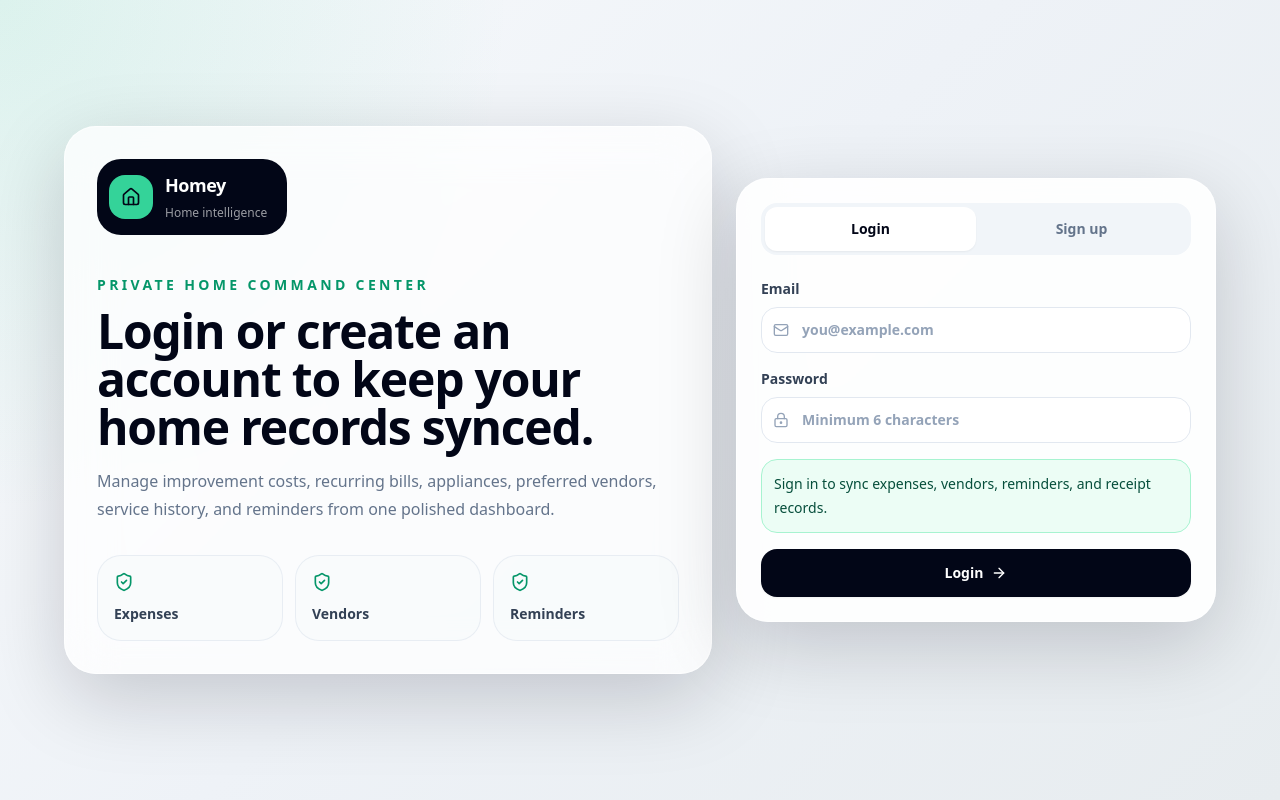
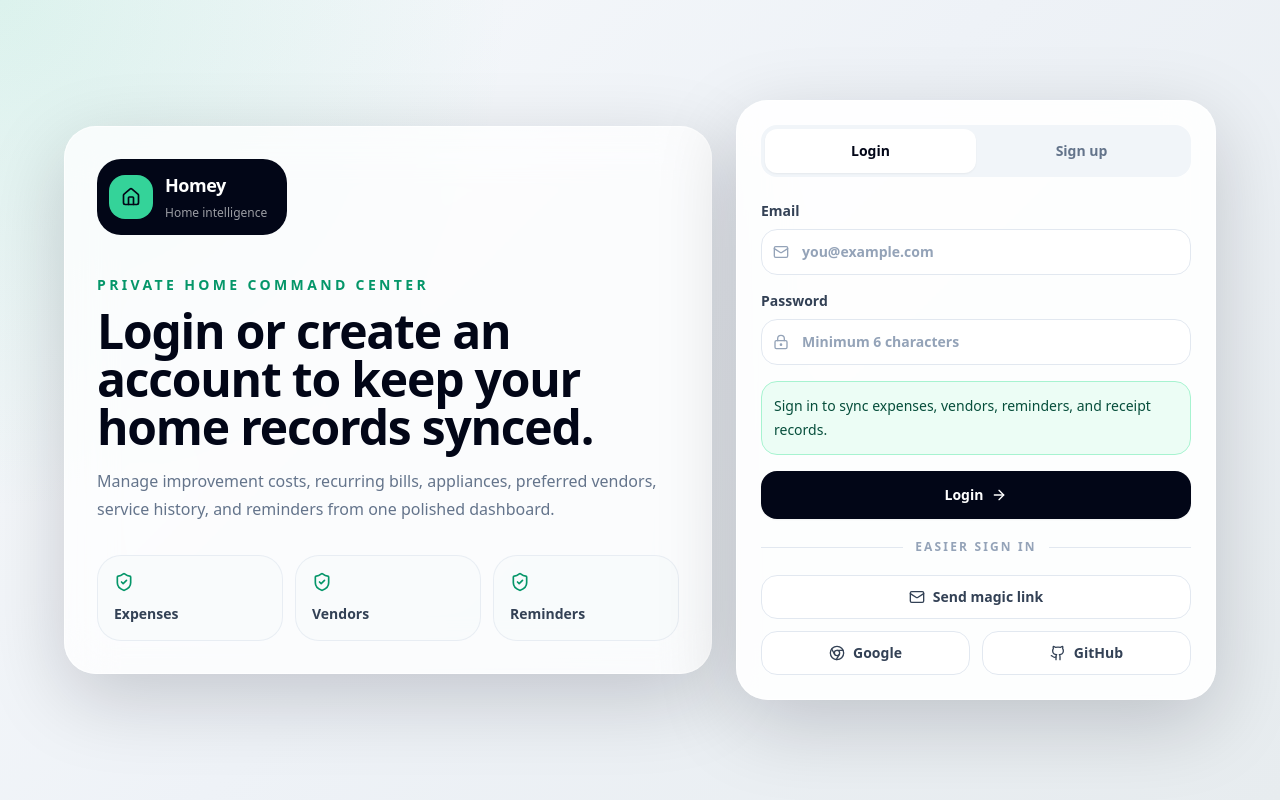
Before and after one commit to lvcg/connectionadvisor, a Next.js app: page /login in a window 1280 px wide. Built offline with nearby package versions, Linux system fonts and the light colour scheme; no server answers.

Commit message:
Improve Supabase auth flow

```diff
--- /dev/null
+++ b/app/auth/callback/route.ts
@@ -0,0 +1,15 @@
+import { NextResponse, type NextRequest } from "next/server";
+import { createClient } from "@/lib/supabase/server";
+
+export async function GET(request: NextRequest) {
+  const requestUrl = new URL(request.url);
+  const code = requestUrl.searchParams.get("code");
+  const next = requestUrl.searchParams.get("next") || "/dashboard";
+
+  if (code) {
+    const supabase = await createClient();
+    await supabase?.auth.exchangeCodeForSession(code);
+  }
+
+  return NextResponse.redirect(new URL(next, requestUrl.origin));
+}
--- a/components/auth/login-panel.tsx
+++ b/components/auth/login-panel.tsx
@@ -2,7 +2,7 @@
 
 import { useMemo, useState } from "react";
 import Link from "next/link";
-import { ArrowRight, Home, LockKeyhole, Mail, ShieldCheck } from "lucide-react";
+import { ArrowRight, Chrome, Github, Home, LockKeyhole, Mail, ShieldCheck } from "lucide-react";
 import { createClient } from "@/lib/supabase/client";
 
 type AuthMode = "login" | "signup";
@@ -15,6 +15,11 @@ export function LoginPanel() {
   const [name, setName] = useState("");
   const [message, setMessage] = useState("Sign in to sync expenses, vendors, reminders, and receipt records.");
   const [isSubmitting, setIsSubmitting] = useState(false);
+
+  const getRedirectUrl = () => {
+    if (typeof window === "undefined") return undefined;
+    return `${window.location.origin}/auth/callback?next=/dashboard`;
+  };
 
   const submitAuth = async (event: React.FormEvent<HTMLFormElement>) => {
     event.preventDefault();
@@ -42,6 +47,48 @@ export function LoginPanel() {
     }
 
     setMessage(mode === "login" ? "Signed in. Your Homey workspace is ready." : "Signup created. Check your email if confirmation is enabled.");
+  };
+
+  const sendMagicLink = async () => {
+    if (!email.trim()) {
+      setMessage("Enter your email first, then send a magic login link.");
+      return;
+    }
+
+    if (!supabase) {
+      setMessage("Add NEXT_PUBLIC_SUPABASE_URL and NEXT_PUBLIC_SUPABASE_ANON_KEY to .env.local to enable magic links.");
+      return;
+    }
+
+    setIsSubmitting(true);
+    const { error } = await supabase.auth.signInWithOtp({
+      email,
+      options: {
+        emailRedirectTo: getRedirectUrl(),
+      },
+    });
+    setIsSubmitting(false);
+    setMessage(error ? error.message : "Magic link sent. Check your inbox to continue.");
+  };
+
+  const signInWithProvider = async (provider: "github" | "google") => {
+    if (!supabase) {
+      setMessage("Add Supabase env keys and enable the provider in Supabase Auth settings first.");
+      return;
+    }
+
+    setIsSubmitting(true);
+    const { error } = await supabase.auth.signInWithOAuth({
+      provider,
+      options: {
+        redirectTo: getRedirectUrl(),
+      },
+    });
+    setIsSubmitting(false);
+
+    if (error) {
+      setMessage(error.message);
+    }
   };
 
   return (
@@ -122,6 +169,44 @@ export function LoginPanel() {
               <ArrowRight className="h-4 w-4" />
             </button>
           </form>
+
+          <div className="my-5 flex items-center gap-3 text-xs font-semibold uppercase tracking-[0.18em] text-slate-400">
+            <span className="h-px flex-1 bg-slate-200 dark:bg-white/10" />
+            Easier sign in
+            <span className="h-px flex-1 bg-slate-200 dark:bg-white/10" />
+          </div>
+
+          <div className="grid gap-3">
+            <button
+              onClick={sendMagicLink}
+              disabled={isSubmitting}
+              className="inline-flex h-11 items-center justify-center gap-2 rounded-2xl border border-slate-200 bg-white px-4 text-sm font-semibold text-slate-700 transition-all duration-200 hover:bg-slate-50 disabled:cursor-not-allowed disabled:opacity-60 dark:border-white/10 dark:bg-white/5 dark:text-slate-200 dark:hover:bg-white/10"
+              type="button"
+            >
+              <Mail className="h-4 w-4" />
+              Send magic link
+            </button>
+            <div className="grid gap-3 sm:grid-cols-2">
+              <button
+                onClick={() => signInWithProvider("google")}
+                disabled={isSubmitting}
+                className="inline-flex h-11 items-center justify-center gap-2 rounded-2xl border border-slate-200 bg-white px-4 text-sm font-semibold text-slate-700 transition-all duration-200 hover:bg-slate-50 disabled:cursor-not-allowed disabled:opacity-60 dark:border-white/10 dark:bg-white/5 dark:text-slate-200 dark:hover:bg-white/10"
+                type="button"
+              >
+                <Chrome className="h-4 w-4" />
+                Google
+              </button>
+              <button
+                onClick={() => signInWithProvider("github")}
+                disabled={isSubmitting}
+                className="inline-flex h-11 items-center justify-center gap-2 rounded-2xl border border-slate-200 bg-white px-4 text-sm font-semibold text-slate-700 transition-all duration-200 hover:bg-slate-50 disabled:cursor-not-allowed disabled:opacity-60 dark:border-white/10 dark:bg-white/5 dark:text-slate-200 dark:hover:bg-white/10"
+                type="button"
+              >
+                <Github className="h-4 w-4" />
+                GitHub
+              </button>
+            </div>
+          </div>
         </section>
       </div>
     </main>
--- a/lib/supabase/server.ts
+++ b/lib/supabase/server.ts
@@ -2,11 +2,18 @@ import { cookies } from "next/headers";
 import { createServerClient, type CookieOptions } from "@supabase/ssr";
 
 export async function createClient() {
+  const supabaseUrl = process.env.NEXT_PUBLIC_SUPABASE_URL;
+  const supabaseAnonKey = process.env.NEXT_PUBLIC_SUPABASE_ANON_KEY;
+
+  if (!supabaseUrl || !supabaseAnonKey) {
+    return null;
+  }
+
   const cookieStore = await cookies();
 
   return createServerClient(
-    process.env.NEXT_PUBLIC_SUPABASE_URL!,
-    process.env.NEXT_PUBLIC_SUPABASE_ANON_KEY!,
+    supabaseUrl,
+    supabaseAnonKey,
     {
       cookies: {
         get(name: string) {
```
Also changed, not shown: 1 other file (tests, documents, lock files or other folders).
